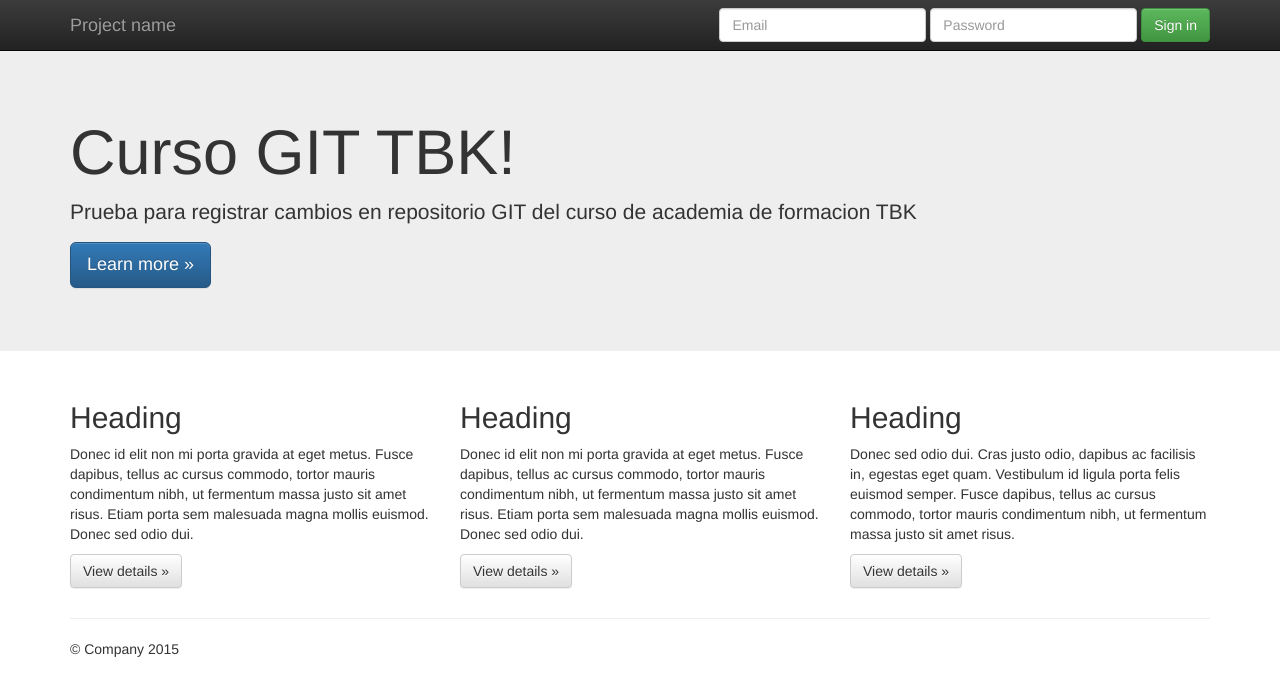
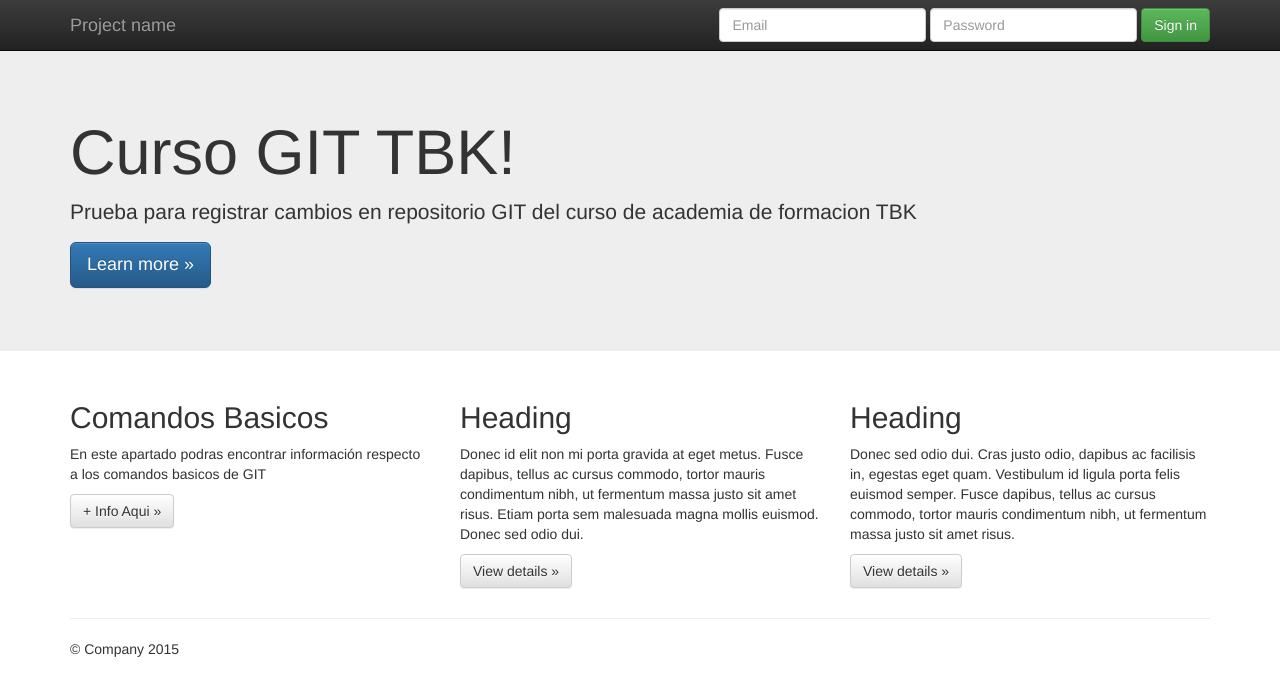
Before and after one commit to Oscaritop/Curso_GIT, a plain HTML site: page index.html in a window 1280 px wide. Drawn offline with nearby package versions, Linux system fonts and the light colour scheme.

```diff
--- a/index.html
+++ b/index.html
@@ -65,9 +65,9 @@
       <!-- Example row of columns -->
       <div class="row">
         <div class="col-md-4">
-          <h2>Heading</h2>
-          <p>Donec id elit non mi porta gravida at eget metus. Fusce dapibus, tellus ac cursus commodo, tortor mauris condimentum nibh, ut fermentum massa justo sit amet risus. Etiam porta sem malesuada magna mollis euismod. Donec sed odio dui. </p>
-          <p><a class="btn btn-default" href="#" role="button">View details &raquo;</a></p>
+          <h2>Comandos Basicos</h2>
+          <p>En este apartado podras encontrar información respecto a los comandos basicos de GIT</p>
+          <p><a class="btn btn-default" href="#" role="button">+ Info Aqui &raquo;</a></p>
         </div>
         <div class="col-md-4">
           <h2>Heading</h2>
```
